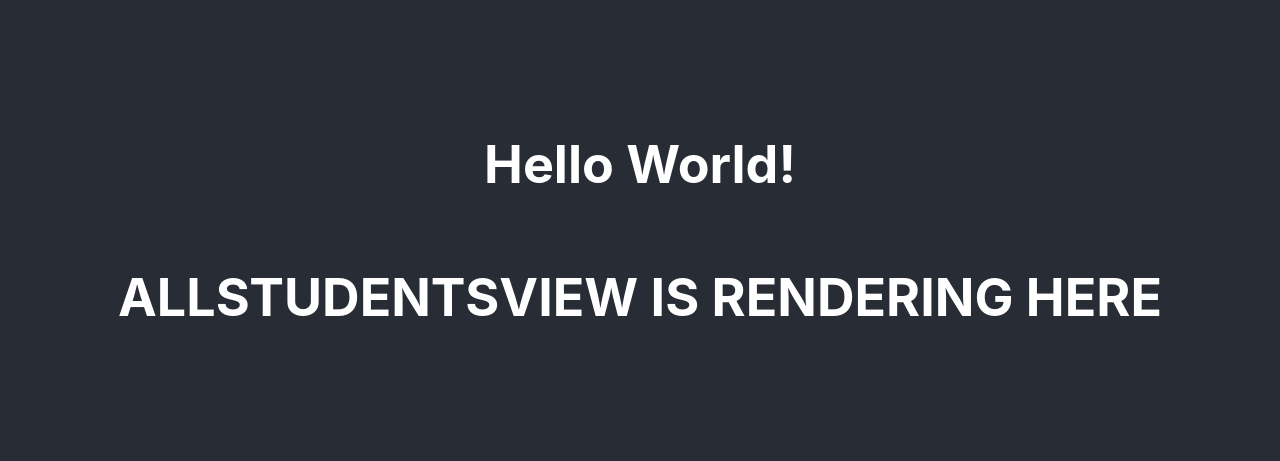
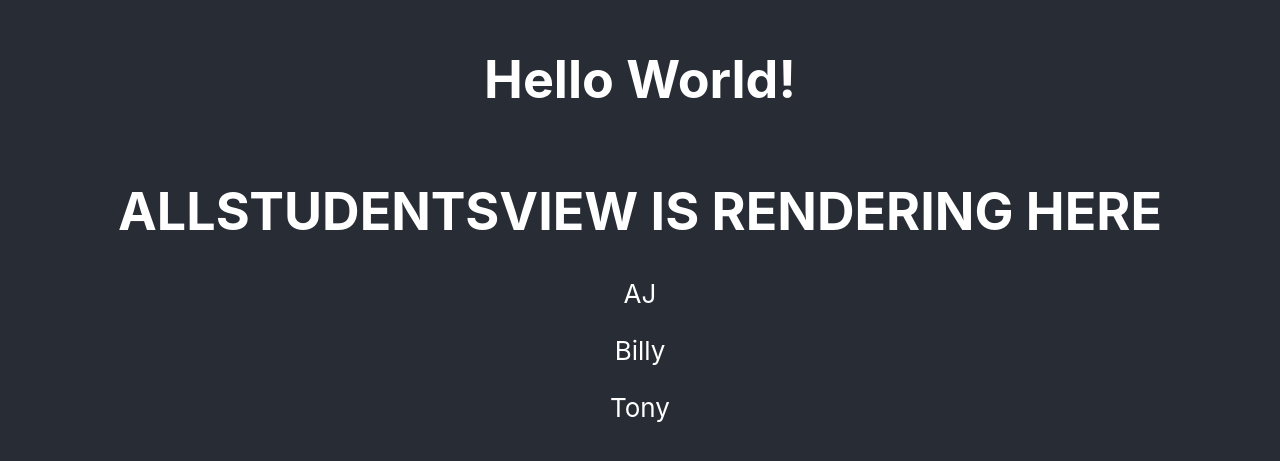
Before and after one commit to ajLapid718/student-manager-slice-frontend, a React (Create React App) app: page / in a window 1280 px wide. Shown: the part 169-630 px from the top of the page. Built offline with nearby package versions, Linux system fonts and the light colour scheme.

Commit message:
render all students from store in view

```diff
--- a/src/components/containers/AllStudentsContainer.jsx
+++ b/src/components/containers/AllStudentsContainer.jsx
@@ -10,12 +10,11 @@ class AllStudentsContainer extends Component {
     }
 
     componentDidMount() {
-        console.log("mount");
         this.props.fetchAllStudents();
     }
 
     render() {
-        return <AllStudentsView />
+        return <AllStudentsView allStudents={this.props.allStudents}/>
     }
 }
 
--- a/src/components/views/AllStudentsView.jsx
+++ b/src/components/views/AllStudentsView.jsx
@@ -2,7 +2,12 @@
 import React from "react";
 
 function AllStudentsView(props) {
-    return <h1>ALLSTUDENTSVIEW IS RENDERING HERE</h1>
+    return (
+        <div>
+            <h1>ALLSTUDENTSVIEW IS RENDERING HERE</h1>
+            {props.allStudents.map(student => <p key={student.id}>{student.name}</p>)}
+        </div>
+    )
 }
 
 export default AllStudentsView;
```
